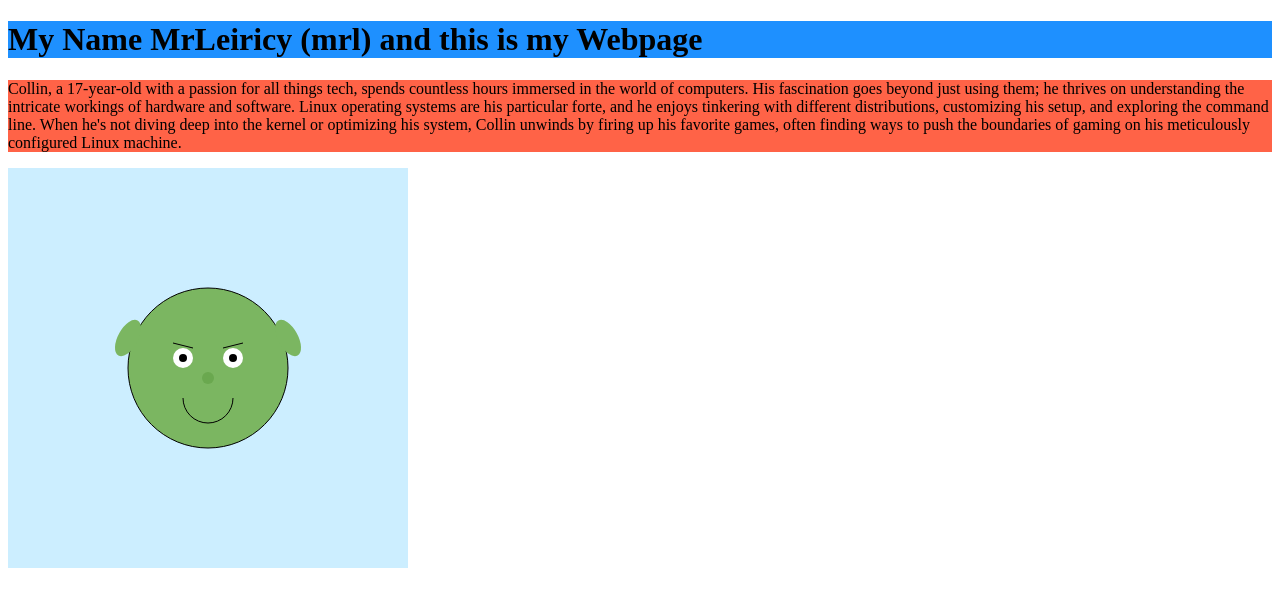
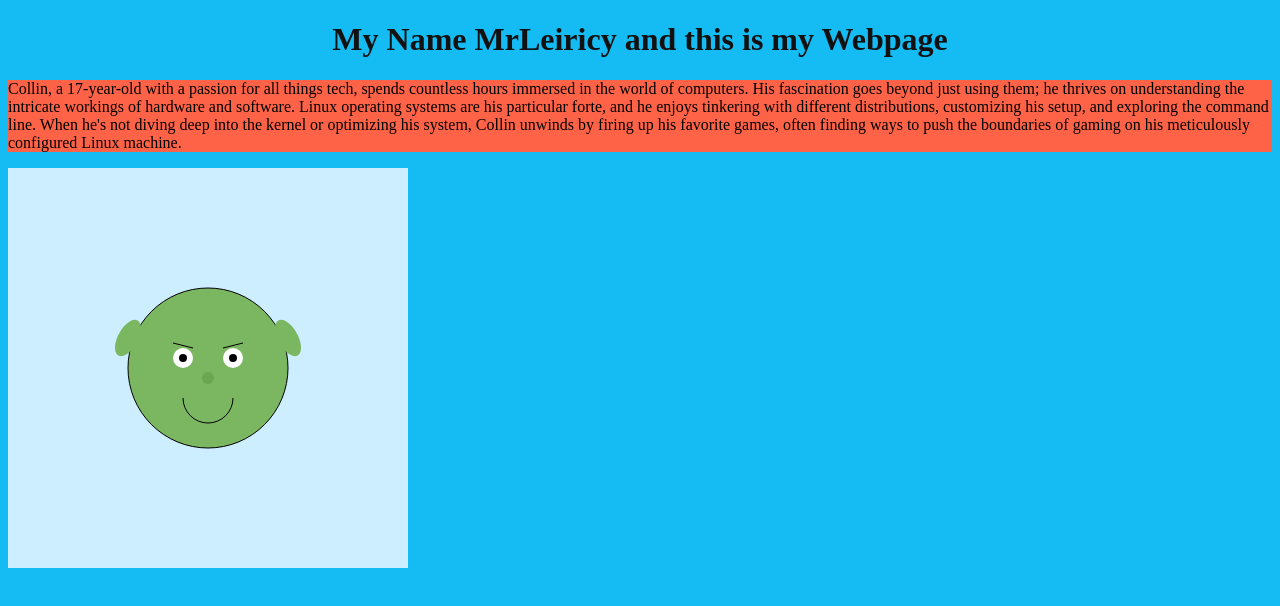
Before and after one commit to mrleiricy/mrleiricy.github.io, a plain HTML site: page index.html in a window 1280 px wide. Drawn offline with Linux system fonts and the light colour scheme.

Commit message:
Save changes to index.html

```diff
--- a/index.html
+++ b/index.html
@@ -3,9 +3,22 @@
 <head>
 <title>MrLeiricy's WebPage</title>
 </head>
+<head><style>
+h1 {
+  color: #111111;
+  text-align: center;
+}
+body {
+  background-image: url("/home/mrl");
+}
+body {
+  background-color: #15bcf3;
+}
+</style>
+</head>
 <body>
 
-<h1 style="background-color:DodgerBlue;">My Name MrLeiricy (mrl) and this is my Webpage</h1>
+<h1>My Name MrLeiricy and this is my Webpage</h1>
 <p style="background-color:Tomato;">Collin, a 17-year-old with a passion for all things tech, spends countless hours immersed in the world of computers. His fascination goes beyond just using them; he thrives on understanding the intricate workings of hardware and software. Linux operating systems are his particular forte, and he enjoys tinkering with different distributions, customizing his setup, and exploring the command line. When he's not diving deep into the kernel or optimizing his system, Collin unwinds by firing up his favorite games, often finding ways to push the boundaries of gaming on his meticulously configured Linux machine.</p>
 
 </body>
```
